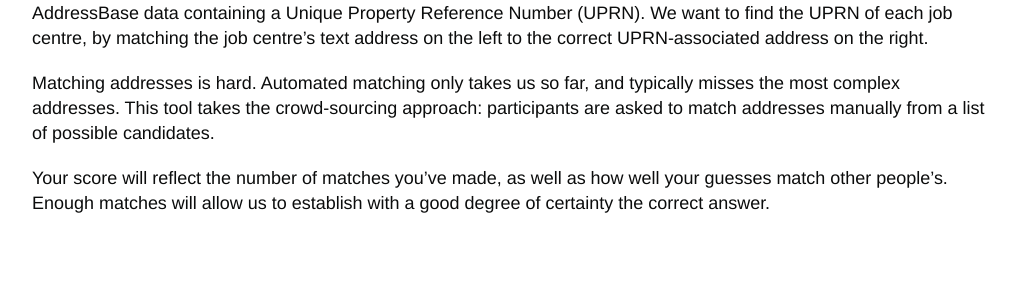
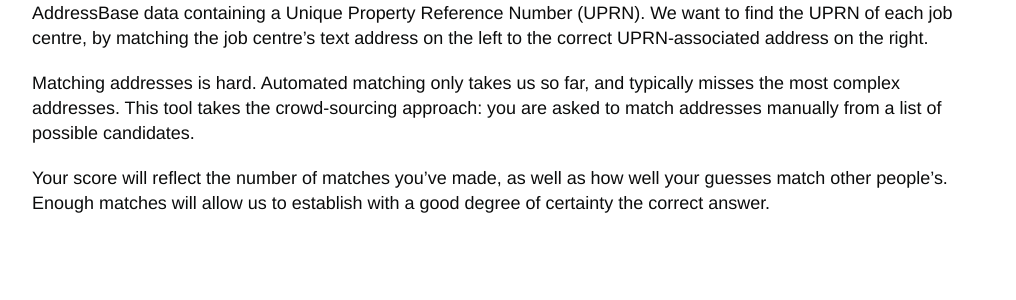
Before and after one commit to openregister/address-matcher, a Django app: page /match/help/ in a window 1280 px wide. Shown: the part 542-842 px from the top of the page, without its empty margins (128-1144 px from the left). Run offline with Django 3.2, Linux system fonts and the light colour scheme; parts of the project's set-up code (start-up, migrations or seed data) failed here and were passed over.

Commit message:
Content tweak

```diff
--- a/match/templates/help.html
+++ b/match/templates/help.html
@@ -43,8 +43,8 @@
 <p>
   Matching addresses is hard. Automated matching only takes us so far,
   and typically misses the most complex addresses. This tool takes the
-  crowd-sourcing approach: participants are asked to match addresses
-  manually from a list of possible candidates.
+  crowd-sourcing approach: you are asked to match addresses manually
+  from a list of possible candidates.
 </p>
 
 <p>
```
